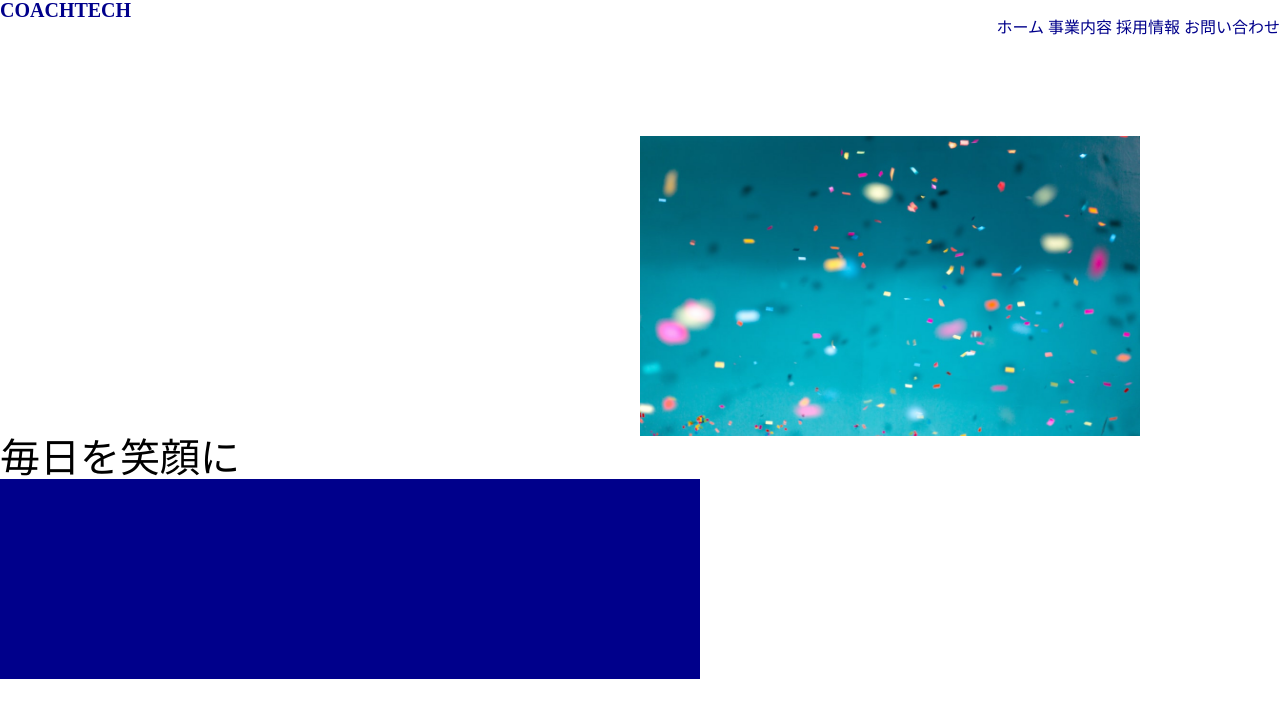
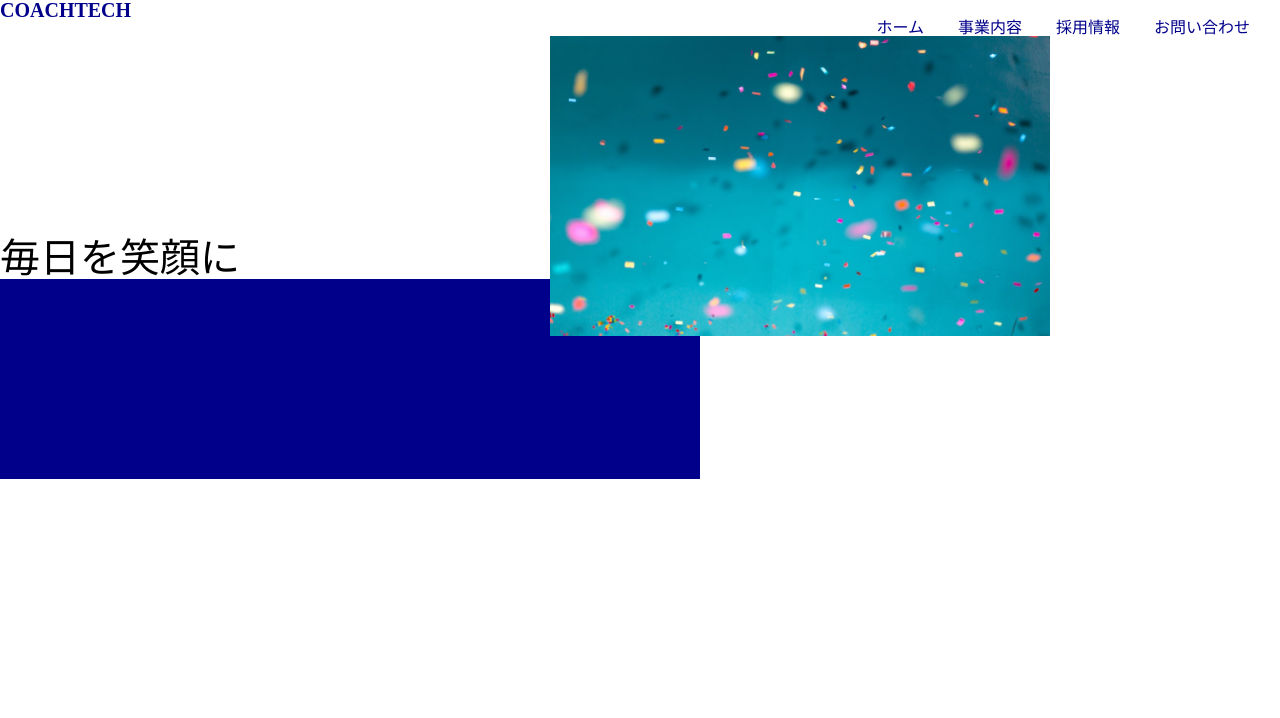
Before and after one commit to maryjmp/cssexcercise, a plain HTML site: page index.html in a window 1280 px wide. Drawn offline with Linux system fonts and the light colour scheme.

Commit message:
second-commit

```diff
--- a/CSS/style.css
+++ b/CSS/style.css
@@ -8,6 +8,7 @@
 }
 .nav li {
   display: inline;
+  margin-right: 30px;
 }
 .nav li a {
   text-decoration: none;
@@ -15,9 +16,10 @@
 }
 .comment {
   font-size: 40px;
+  margin-top: -100px;
 }
 .img {
-  margin: 100px 0 0 auto;
+  margin-left: 550px;
   display: block;
   width: 50%;
 }
```
